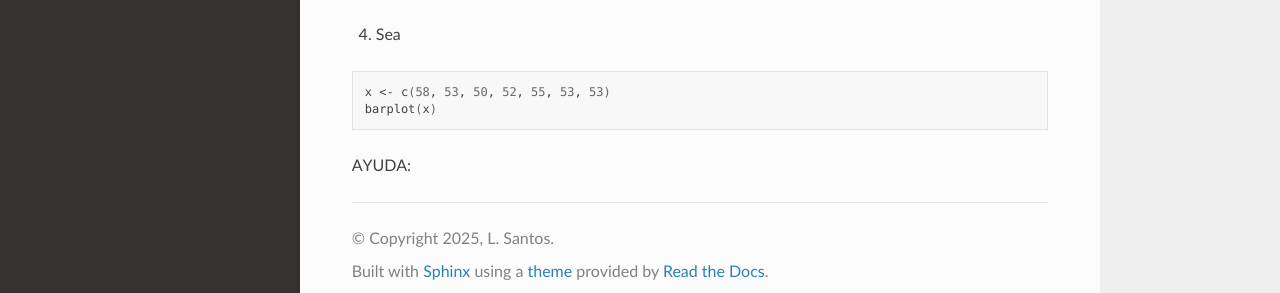
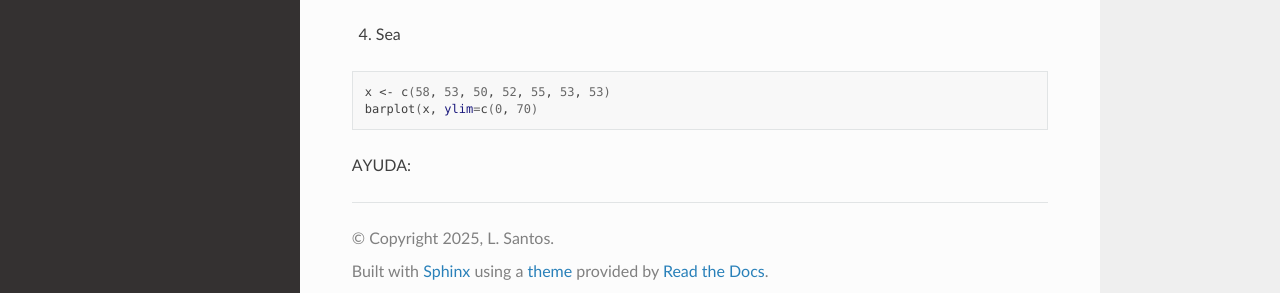
Before and after one commit to matecom57/santosg57-curso-r, a Sphinx documentation site: the page built from docs/source/Graficos01.rst, in a window 1280 px wide and 1320 px high. Shown: the part 1012-1305 px from the top of the window. Built offline with Sphinx 7.4.7 and the Read the Docs theme 3.1.0, drawn with Linux system fonts in a browser that asks for light colours.

```diff
--- a/docs/source/Graficos01.rst
+++ b/docs/source/Graficos01.rst
@@ -52,7 +52,7 @@ Otra manera de graficar lo anterior:
 .. code:: Bash
 
    x <- c(58, 53, 50, 52, 55, 53, 53)
-   barplot(x)
+   barplot(x, ylim=c(0, 70)
 
 AYUDA:
 
```
